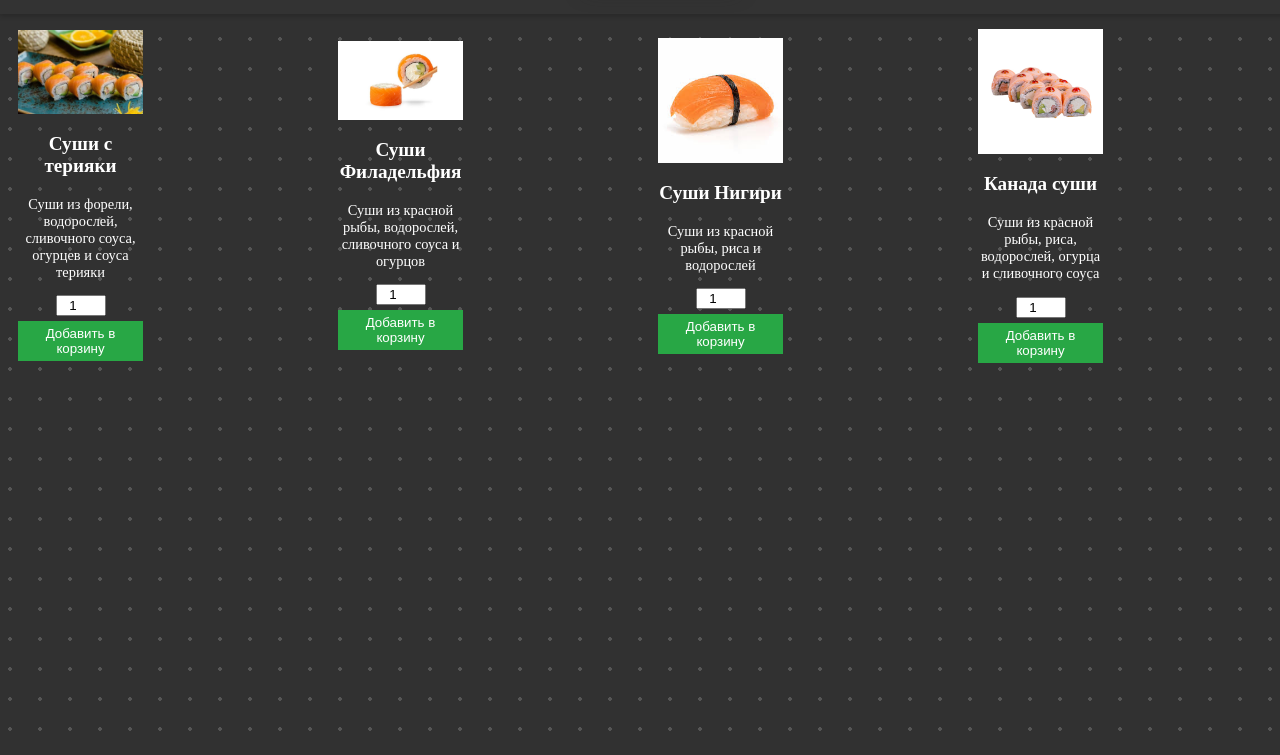
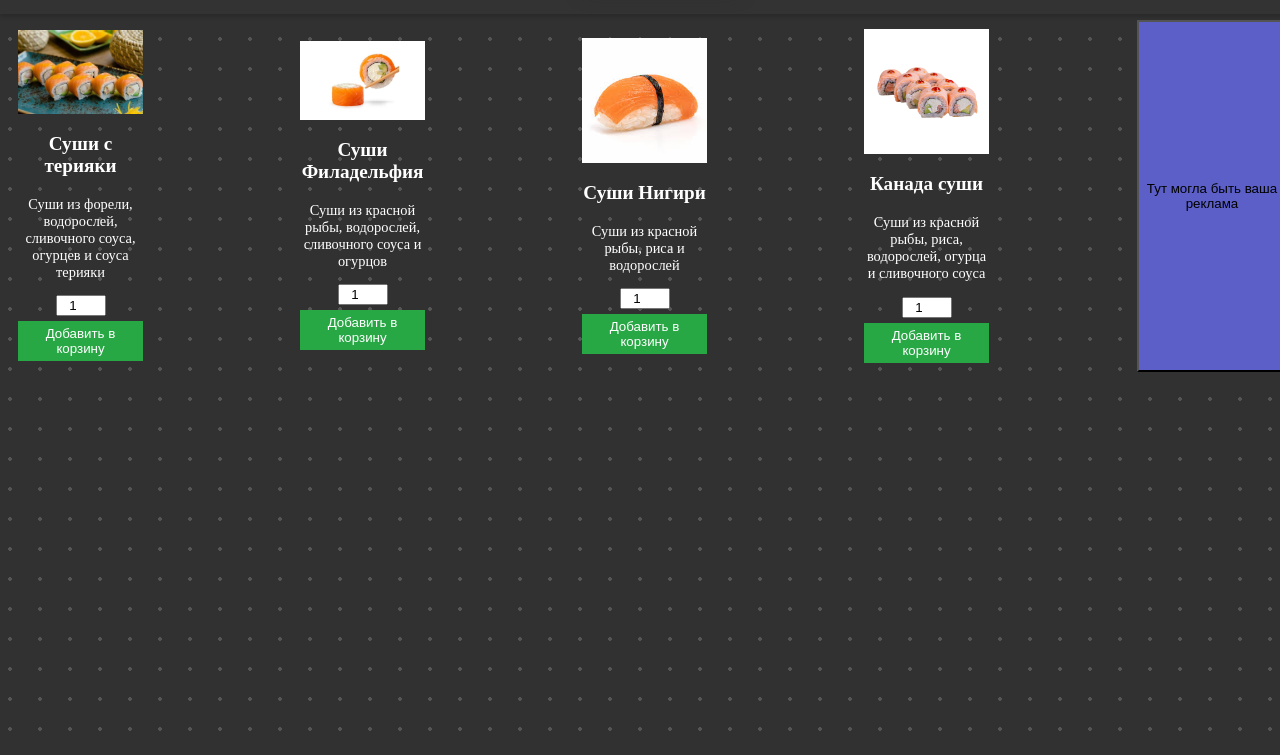
Before and after one commit to DeLucio777/Sushi, a plain HTML site: page Pages/main.html in a window 1280 px wide. Shown: the part 61-816 px from the top of the page. Drawn offline with Linux system fonts and the light colour scheme.

Commit message:
prefare to drop

```diff
--- a/Pages/main.html
+++ b/Pages/main.html
@@ -62,6 +62,9 @@
                         <button onclick="" style="background-color: #28a745; color: white; border: none; padding: 5px 10px; cursor: pointer;">Добавить в корзину</button>
                     </div>
                 </td>
+                <td style="width: 150px; height: 150px">
+                    <button style="width: 100%; height: 100%; background: #5b5fc7" onclick="document.location.href='https://github.com/DeLucio777/Sushi' ">Тут могла быть ваша реклама</button>
+                </td>
             </tr>
         </table>
             <!-- <tr>
```
Also changed, not shown: Pages/register.html (+7 -5 lines).
